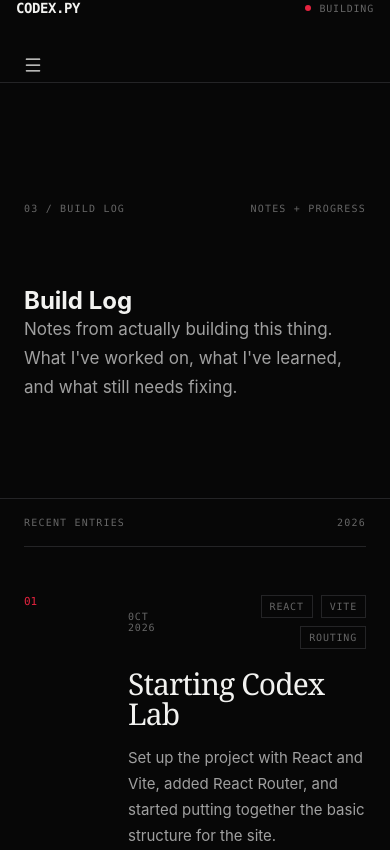
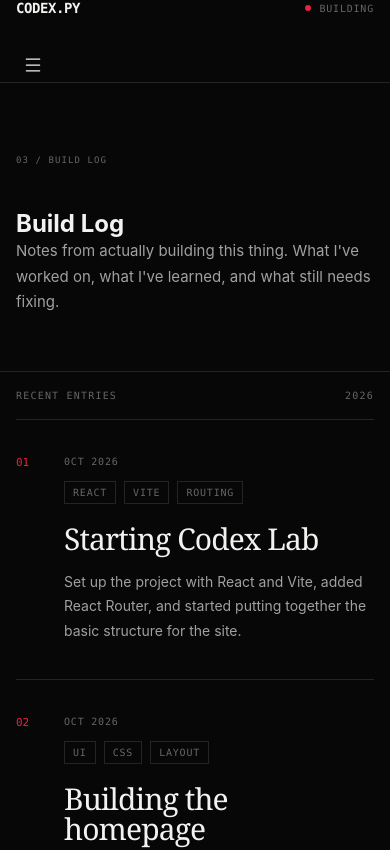
Before and after one commit to codex2py/codexlab, a React (Vite) app: page /build-log in a window 390 px wide. Shown: the top 850 px of the page. Built offline with nearby package versions, Linux system fonts and the light colour scheme.

Commit message:
styling BuildLog page + added responsiveness

```diff
--- a/src/pages/BuildLog.css
+++ b/src/pages/BuildLog.css
@@ -157,3 +157,80 @@
     font-size: 14px;
     line-height: 1.7;
 }
+
+
+/* Responsive */
+@media (max-width: 800px) {
+    .build-log-hero {
+        padding: 96px 0 72px;
+    }
+    .build-log-meta {
+        margin-bottom: 56px;
+    }
+    .build-log-entry {
+        grid-template-columns: 56px minmax(0, 1fr);
+        gap: 16px;
+    }
+    .build-log-notes-content {
+        grid-template-columns: 1fr;
+        gap: 48px;
+    }
+}
+
+@media (max-width: 600px) {
+    .build-log-container {
+        width: min(100% - 32px, var(--container-width));
+    }
+    .build-log-hero {
+        padding: 72px 0 56px;
+    }
+    .build-log-meta {
+        margin-bottom: 44px;
+        font-size: 9px;
+    }
+    .build-log-meta span:last-child {
+        display: none;
+    }
+    .build-log-intro h1 {
+        margin-bottom: 24px;
+        font-size: clamp(56px, 20vw, 88px);
+    }
+    .build-log-intro p {
+        font-size: 15px;
+    }
+    .build-log-entries {
+        padding-bottom: 80px;
+    }
+    .build-log-entry{
+        grid-template-columns: 36px minmax(0, 1fr);
+        gap: 12px;
+        padding: 36px 0;
+    }
+    .build-log-entry-top {
+        align-items: flex-start;
+        flex-direction: column;
+        gap: 14px;
+    }
+    .build-log-tags {
+        justify-content: flex-start;
+    }
+    .build-log-entry h2 {
+        font-size: 30px;
+    }
+    .build-log-entry p {
+        font-size: 14px;
+    }
+    .build-log-notes {
+        padding-bottom: 80px;
+}
+    .build-log-notes-content {
+        padding-top: 48px;
+        gap: 40px;
+    }
+    .build-log-notes-content h2 {
+        font-size: 42px;
+    }
+    .build-log-footer{
+        padding: 56px 0 80px;
+    }
+}
```
